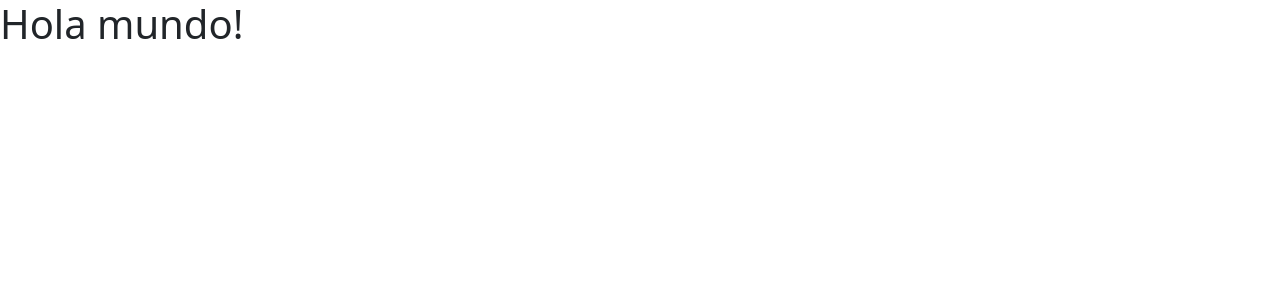
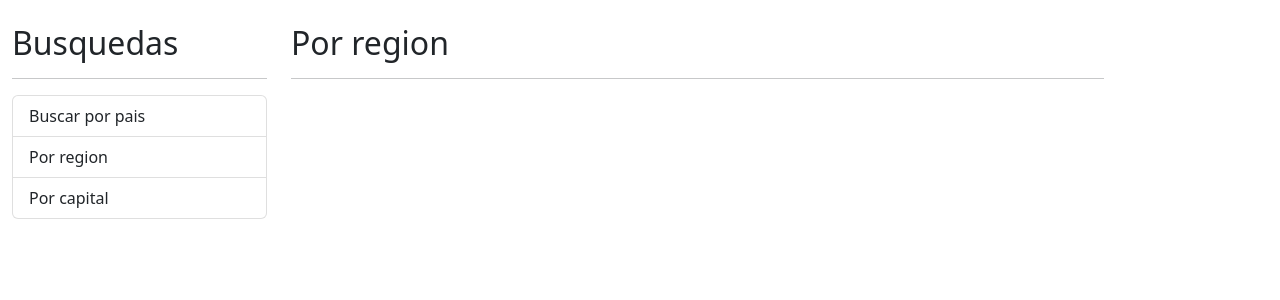
Before and after one commit to BryanGonzalezDeveloper/paisesApp, an Angular app: page / in a window 1280 px wide. Shown: the top 300 px of the page. Built offline with nearby package versions, Linux system fonts and the light colour scheme.

Commit message:
paisesApp-040722: Estructura html AppComponent

```diff
--- a/src/app/app.component.html
+++ b/src/app/app.component.html
@@ -1 +1,15 @@
-<h1>Hola mundo!</h1>
+<div class="row container mt-4">
+  <div class="col-3">
+    <h2>Busquedas</h2>
+    <hr />
+    <ul class="list-group">
+      <li class="list-group-item">Buscar por pais</li>
+      <li class="list-group-item">Por region</li>
+      <li class="list-group-item">Por capital</li>
+    </ul>
+  </div>
+  <div class="col">
+    <h2>Por region</h2>
+    <hr />
+  </div>
+</div>
```
